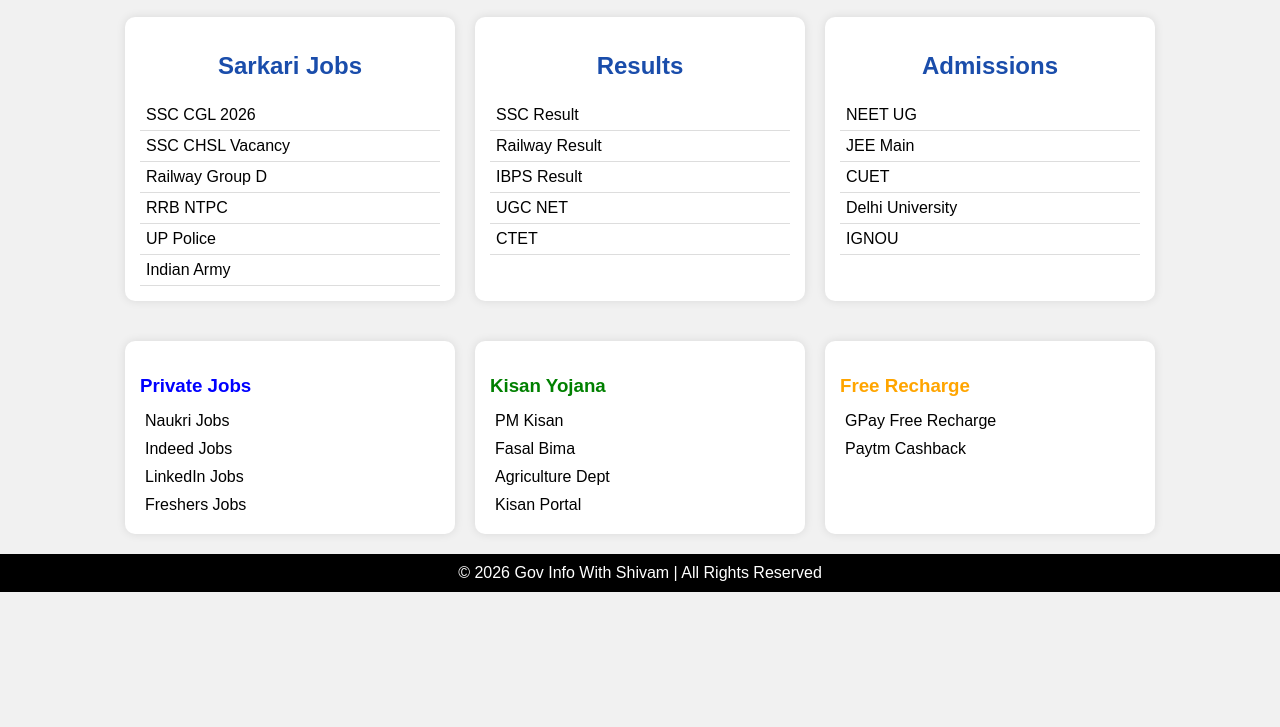
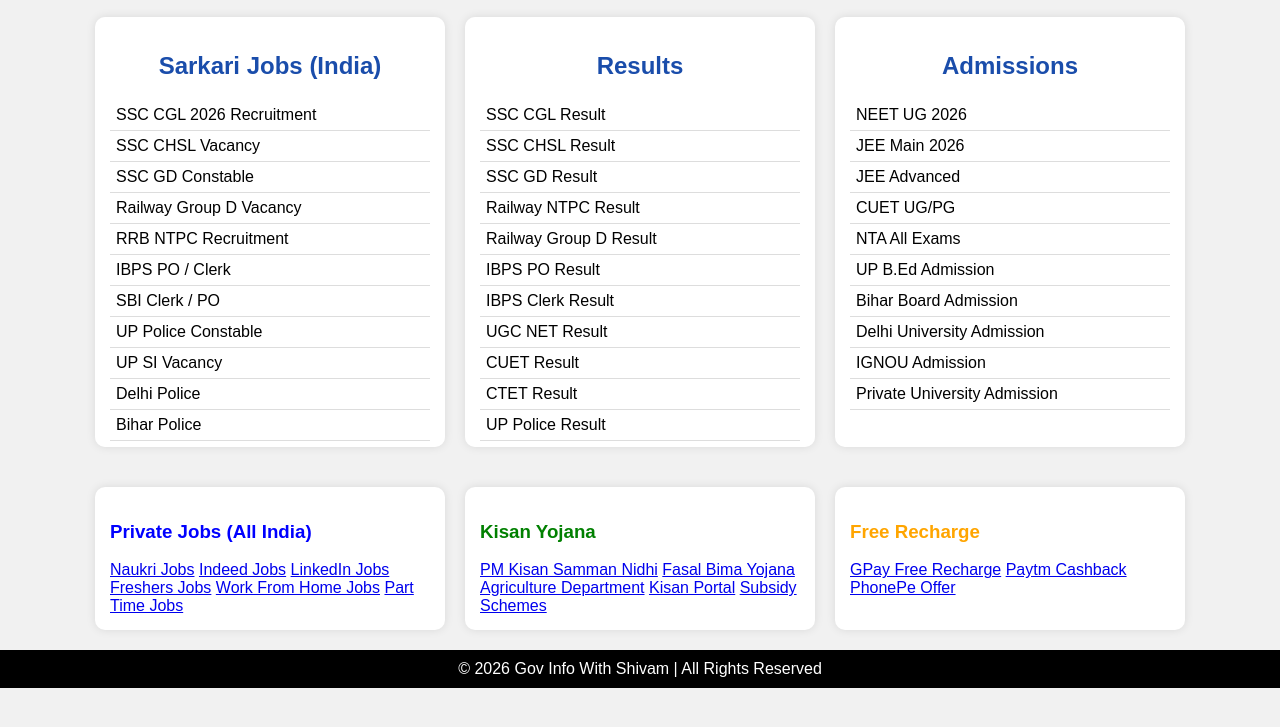
Before and after one commit to singhshivamraj74-glitch/singhshivamraj74-glitch.github.io, a plain HTML site: page index.html in a window 1280 px wide. Shown: the part 59-786 px from the top of the page. Drawn offline with Linux system fonts and the light colour scheme.

Commit message:
Update index.html

```diff
--- a/index.html
+++ b/index.html
@@ -24,18 +24,20 @@ body {
 
 .container {
   display: flex;
+  flex-wrap: wrap;
   justify-content: center;
   gap: 20px;
   padding: 20px;
-  flex-wrap: wrap;
 }
 
 .card {
   background: #fff;
-  width: 300px;
+  width: 320px;
   padding: 15px;
   border-radius: 10px;
   box-shadow: 0 0 10px rgba(0,0,0,0.1);
+  max-height: 400px;
+  overflow-y: auto;
 }
 
 .card h2 {
@@ -57,33 +59,18 @@ body {
 
 .section {
   display: flex;
+  flex-wrap: wrap;
   justify-content: center;
   gap: 20px;
-  flex-wrap: wrap;
   padding: 20px;
 }
 
 .box {
   background: #fff;
-  width: 300px;
+  width: 320px;
   padding: 15px;
   border-radius: 10px;
   box-shadow: 0 0 10px rgba(0,0,0,0.1);
-}
-
-.box h3 {
-  margin-bottom: 10px;
-}
-
-.box a {
-  display: block;
-  padding: 5px;
-  text-decoration: none;
-  color: black;
-}
-
-.box a:hover {
-  color: green;
 }
 
 .footer {
@@ -101,65 +88,99 @@ body {
 ROJGAR PORTAL – Sarkari Job | Result | Admit Card | Yojana
 </div>
 
-<!-- TOP CARDS -->
+<!-- MAIN JOB CARDS -->
 <div class="container">
 
 <div class="card">
-<h2>Sarkari Jobs</h2>
-<a href="#">SSC CGL 2026</a>
+<h2>Sarkari Jobs (India)</h2>
+
+<a href="#">SSC CGL 2026 Recruitment</a>
 <a href="#">SSC CHSL Vacancy</a>
-<a href="#">Railway Group D</a>
-<a href="#">RRB NTPC</a>
-<a href="#">UP Police</a>
-<a href="#">Indian Army</a>
+<a href="#">SSC GD Constable</a>
+<a href="#">Railway Group D Vacancy</a>
+<a href="#">RRB NTPC Recruitment</a>
+<a href="#">IBPS PO / Clerk</a>
+<a href="#">SBI Clerk / PO</a>
+<a href="#">UP Police Constable</a>
+<a href="#">UP SI Vacancy</a>
+<a href="#">Delhi Police</a>
+<a href="#">Bihar Police</a>
+<a href="#">Indian Army Recruitment</a>
+<a href="#">Indian Navy Jobs</a>
+<a href="#">Air Force Vacancy</a>
+<a href="#">UPSC Civil Services</a>
+<a href="#">UPSC NDA / CDS</a>
+<a href="#">BPSC Jobs</a>
+<a href="#">State Govt Jobs</a>
+<a href="#">Teaching Jobs (TET/CTET)</a>
+<a href="#">Anganwadi Vacancy</a>
+
 </div>
 
 <div class="card">
 <h2>Results</h2>
-<a href="#">SSC Result</a>
-<a href="#">Railway Result</a>
-<a href="#">IBPS Result</a>
-<a href="#">UGC NET</a>
-<a href="#">CTET</a>
+
+<a href="#">SSC CGL Result</a>
+<a href="#">SSC CHSL Result</a>
+<a href="#">SSC GD Result</a>
+<a href="#">Railway NTPC Result</a>
+<a href="#">Railway Group D Result</a>
+<a href="#">IBPS PO Result</a>
+<a href="#">IBPS Clerk Result</a>
+<a href="#">UGC NET Result</a>
+<a href="#">CUET Result</a>
+<a href="#">CTET Result</a>
+<a href="#">UP Police Result</a>
+<a href="#">UPSC Result</a>
+<a href="#">Bihar Board Result</a>
+
 </div>
 
 <div class="card">
 <h2>Admissions</h2>
-<a href="#">NEET UG</a>
-<a href="#">JEE Main</a>
-<a href="#">CUET</a>
-<a href="#">Delhi University</a>
-<a href="#">IGNOU</a>
+
+<a href="#">NEET UG 2026</a>
+<a href="#">JEE Main 2026</a>
+<a href="#">JEE Advanced</a>
+<a href="#">CUET UG/PG</a>
+<a href="#">NTA All Exams</a>
+<a href="#">UP B.Ed Admission</a>
+<a href="#">Bihar Board Admission</a>
+<a href="#">Delhi University Admission</a>
+<a href="#">IGNOU Admission</a>
+<a href="#">Private University Admission</a>
+
 </div>
 
 </div>
 
-<!-- NEW SECTION -->
+<!-- EXTRA SECTIONS -->
 <div class="section">
 
-<!-- PRIVATE JOBS -->
 <div class="box">
-<h3 style="color:blue;">Private Jobs</h3>
+<h3 style="color:blue;">Private Jobs (All India)</h3>
 <a href="https://www.naukri.com/" target="_blank">Naukri Jobs</a>
 <a href="https://www.indeed.com/" target="_blank">Indeed Jobs</a>
 <a href="https://www.linkedin.com/jobs/" target="_blank">LinkedIn Jobs</a>
 <a href="https://www.freshersworld.com/" target="_blank">Freshers Jobs</a>
+<a href="#">Work From Home Jobs</a>
+<a href="#">Part Time Jobs</a>
 </div>
 
-<!-- KISAN -->
 <div class="box">
 <h3 style="color:green;">Kisan Yojana</h3>
-<a href="https://pmkisan.gov.in/" target="_blank">PM Kisan</a>
-<a href="https://pmfby.gov.in/" target="_blank">Fasal Bima</a>
-<a href="https://agricoop.nic.in/" target="_blank">Agriculture Dept</a>
+<a href="https://pmkisan.gov.in/" target="_blank">PM Kisan Samman Nidhi</a>
+<a href="https://pmfby.gov.in/" target="_blank">Fasal Bima Yojana</a>
+<a href="https://agricoop.nic.in/" target="_blank">Agriculture Department</a>
 <a href="https://mkisan.gov.in/" target="_blank">Kisan Portal</a>
+<a href="#">Subsidy Schemes</a>
 </div>
 
-<!-- RECHARGE -->
 <div class="box">
 <h3 style="color:orange;">Free Recharge</h3>
-<a href="https://example.com/gpay" target="_blank">GPay Free Recharge</a>
-<a href="https://example.com/paytm" target="_blank">Paytm Cashback</a>
+<a href="#">GPay Free Recharge</a>
+<a href="#">Paytm Cashback</a>
+<a href="#">PhonePe Offer</a>
 </div>
 
 </div>
```
